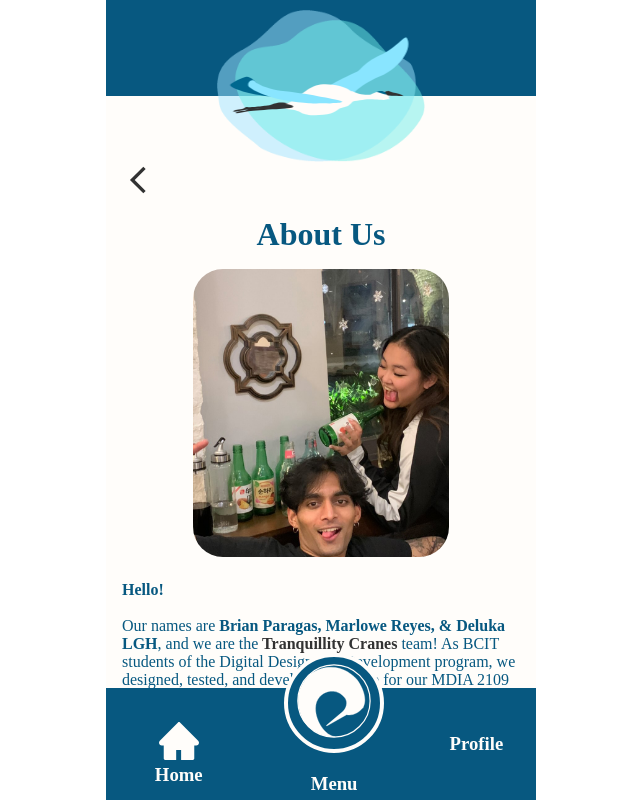
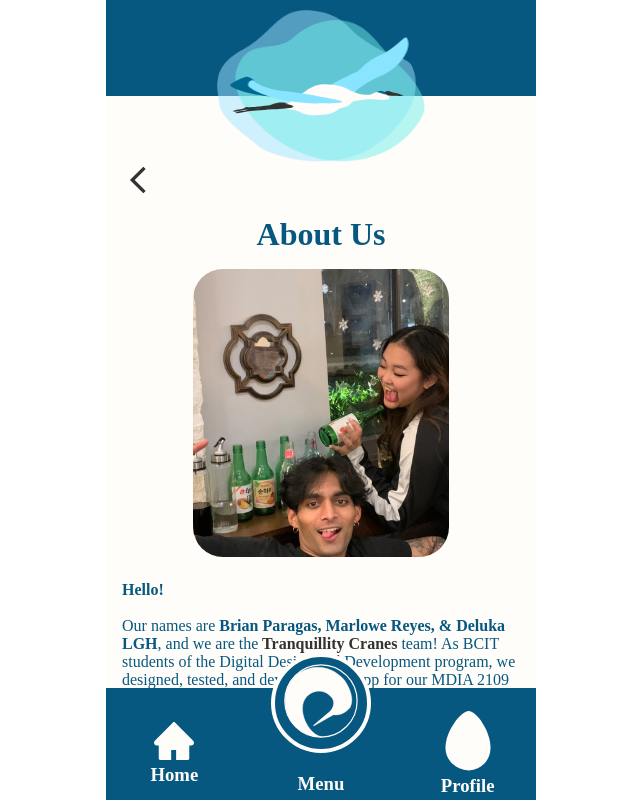
Before and after one commit to marlowereyes/Tranquillity-Cranes, a Next.js app: page /us in a window 1280 px wide. Shown: the top 800 px of the page, without its empty margins (319-959 px from the left). Built offline with nearby package versions, Linux system fonts and the light colour scheme.

Commit message:
fixing nav bar conflict

```diff
--- a/components/NavBar/index.js
+++ b/components/NavBar/index.js
@@ -17,6 +17,7 @@ export default function NavBar(){
                 <h3>Menu</h3>
                 </div>
                 <div className={styles.innerContainer}>
+                <Link className={styles.link} href="/profile"><button><Egg /></button></Link>
                 <h3>Profile</h3>
                 </div>
             </div>
```
